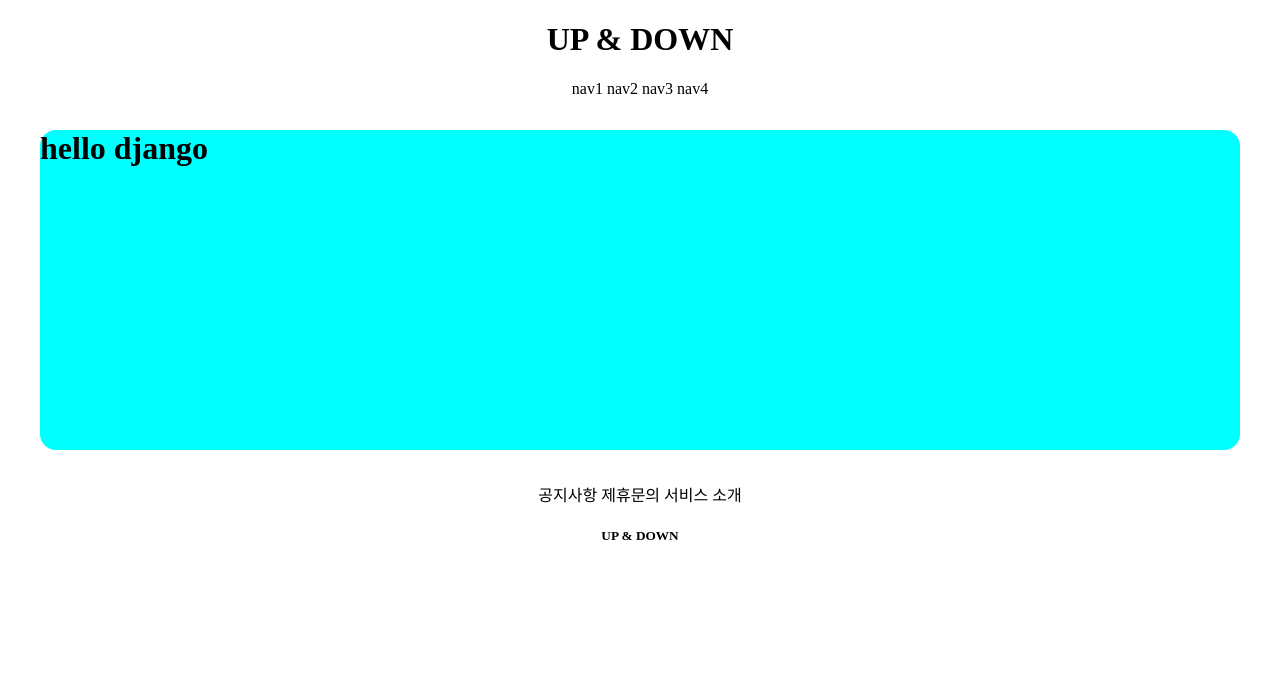
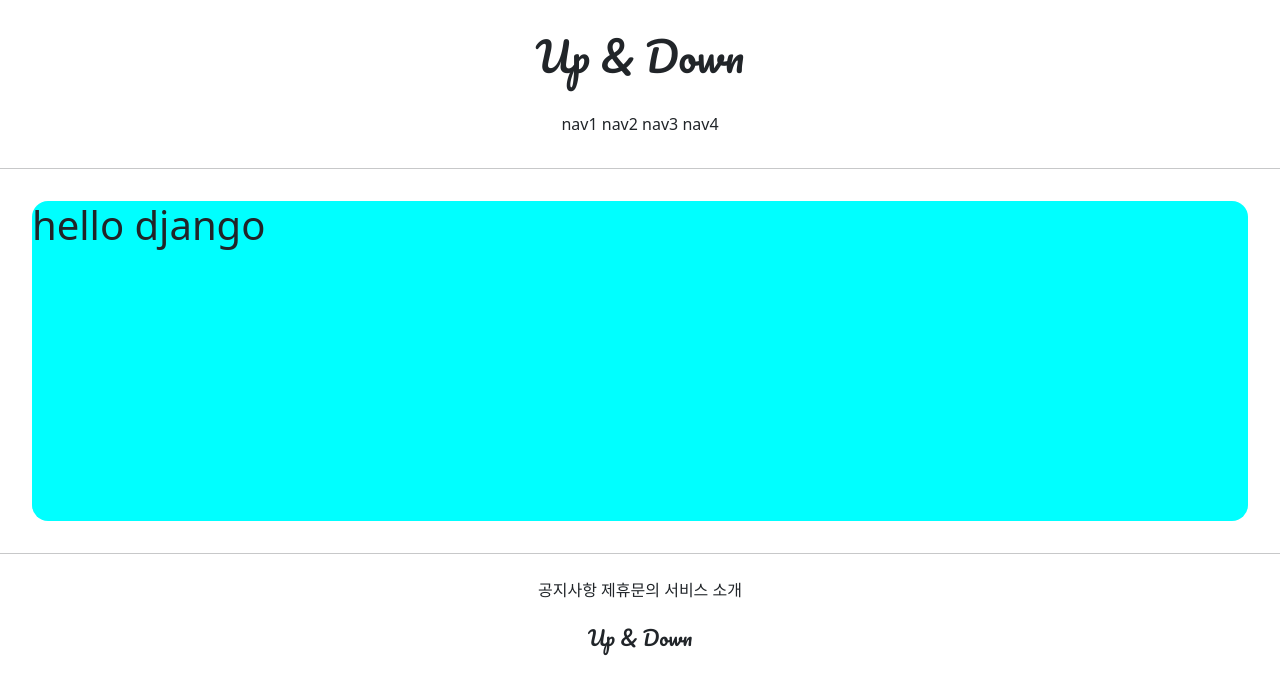
Before and after one commit to updaun/DjangoBasic, a Django app: page /accounts/hello_world/ in a window 1280 px wide. Shown: the top 695 px of the page. Run offline with Django 3.2, Linux system fonts and the light colour scheme; parts of the project's set-up code (start-up, migrations or seed data) failed here and were passed over.

Commit message:
bootstrap and google fonts apply

```diff
--- a/templates/base.html
+++ b/templates/base.html
@@ -9,9 +9,12 @@
 <!-- Django include header -->
 {% include 'header.html' %}
 
+<hr>
+
 {% block content %}
 {% endblock %}
 
+<hr>
 
 <!-- Django include footer -->
 {% include 'footer.html' %}
--- a/templates/footer.html
+++ b/templates/footer.html
@@ -1,10 +1,10 @@
 <div style="text-align: center">
-    <div>
+    <div style="margin-top: 1.5rem;">
         <span>공지사항</span>
         <span>제휴문의</span>
         <span>서비스 소개</span>
     </div>
-    <div>
-        <h5>UP & DOWN</h5>
+    <div style="margin: 1.5rem 0; font-family: 'Pacifico', cursive;">
+        <h5>Up & Down</h5>
     </div>
 </div>
--- a/templates/head.html
+++ b/templates/head.html
@@ -1,4 +1,13 @@
 <head>
     <meta charset="UTF-8">
     <title>Title</title>
+
+    {#  BOOTSTRAP LINK  #}
+    <link href="https://cdn.jsdelivr.net/npm/bootstrap@5.0.2/dist/css/bootstrap.min.css" rel="stylesheet"
+          integrity="sha384-EVSTQN3/azprG1Anm3QDgpJLIm9Nao0Yz1ztcQTwFspd3yD65VohhpuuCOmLASjC" crossorigin="anonymous">
+    {#  GOOGLE FONTS LINK  #}
+    <link rel="preconnect" href="https://fonts.googleapis.com">
+    <link rel="preconnect" href="https://fonts.gstatic.com" crossorigin>
+    <link href="https://fonts.googleapis.com/css2?family=Pacifico&display=swap" rel="stylesheet">
+
 </head>
--- a/templates/header.html
+++ b/templates/header.html
@@ -1,8 +1,9 @@
 <div style="text-align: center">
-    <div>
-        <h1>UP & DOWN</h1>
+    {# 상하 2rem 좌우 0rem #}  {# 폰트를 우선순위 순서대로 작성 #}
+    <div style="margin: 2rem 0; font-family: 'Pacifico', cursive;">
+        <h1>Up & Down</h1>
     </div>
-    <div>
+    <div style="margin-bottom: 2rem;">
         <span>nav1</span>
         <span>nav2</span>
         <span>nav3</span>
```
